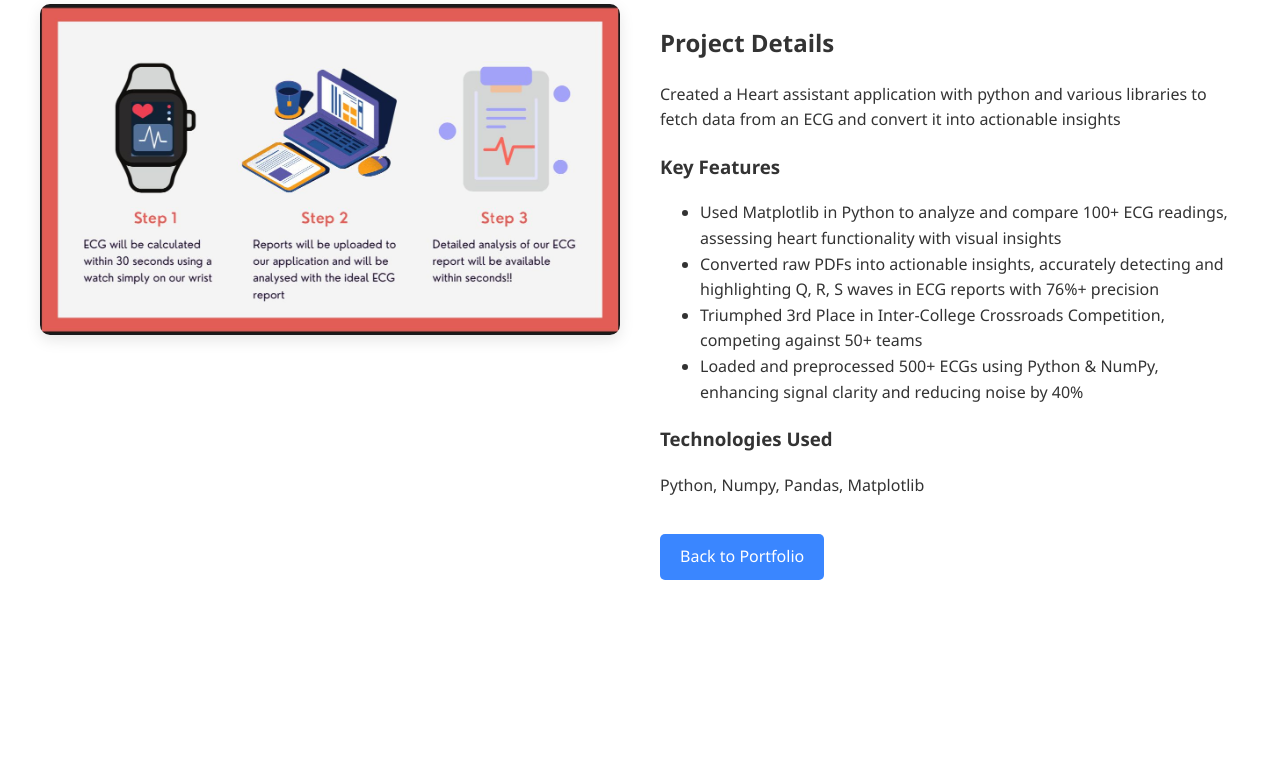
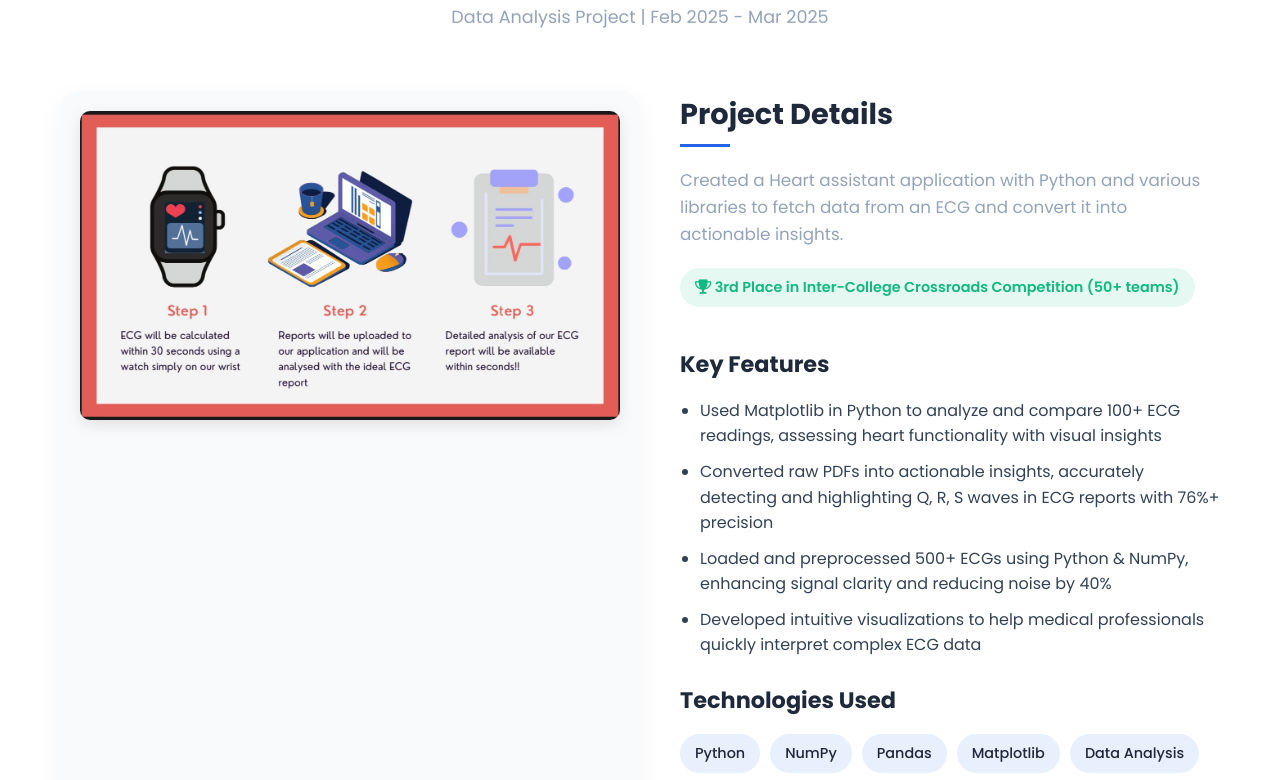
Before and after one commit to aneeeeshh/Portfolio, a plain HTML site: page project-heartist.html in a window 1280 px wide. Shown: the part 176-956 px from the top of the page. Before the commit the page ends 800 px from the top, so only its background shows below. Drawn offline with Linux system fonts and the light colour scheme.

Commit message:
Update project-heartist.html

```diff
--- a/project-heartist.html
+++ b/project-heartist.html
@@ -3,51 +3,225 @@
 <head>
     <meta charset="UTF-8">
     <meta name="viewport" content="width=device-width, initial-scale=1.0">
-    <title>OLA Dashboard - Aneesh Gupta</title>
+    <title>Heartist - Heart Assistant - Aneesh Gupta</title>
+    <link rel="stylesheet" href="https://cdnjs.cloudflare.com/ajax/libs/font-awesome/6.0.0-beta3/css/all.min.css">
+    <link rel="preconnect" href="https://fonts.googleapis.com">
+    <link rel="preconnect" href="https://fonts.gstatic.com" crossorigin>
+    <link href="https://fonts.googleapis.com/css2?family=Poppins:wght@300;400;500;600;700&display=swap" rel="stylesheet">
     <style>
-        /* You can reuse the same CSS from your main page */
+        :root {
+            --primary: #2563eb;       /* Blue-600 */
+            --primary-dark: #1d4ed8;  /* Blue-700 */
+            --primary-light: #3b82f6; /* Blue-500 */
+            --secondary: #10b981;    /* Emerald-500 */
+            --dark: #1e293b;         /* Slate-800 */
+            --dark-light: #334155;    /* Slate-700 */
+            --light: #f8fafc;        /* Slate-50 */
+            --gray: #94a3b8;         /* Slate-400 */
+            --light-gray: #e2e8f0;    /* Slate-200 */
+            --white: #ffffff;
+            --black: #0f172a;       /* Slate-900 */
+        }
+
+        * {
+            margin: 0;
+            padding: 0;
+            box-sizing: border-box;
+            font-family: 'Poppins', sans-serif;
+        }
+
         body {
-            font-family: 'Segoe UI', Tahoma, Geneva, Verdana, sans-serif;
+            background-color: var(--white);
+            color: var(--dark);
             line-height: 1.6;
-            color: #333;
+            padding: 0;
+        }
+
+        .container {
             max-width: 1200px;
             margin: 0 auto;
-            padding: 20px;
+            padding: 100px 20px 60px;
         }
+
+        a {
+            text-decoration: none;
+            color: var(--primary);
+            transition: all 0.3s ease;
+        }
+
+        a:hover {
+            color: var(--primary-dark);
+        }
+
+        .btn {
+            display: inline-block;
+            padding: 12px 30px;
+            background-color: var(--primary);
+            color: var(--white);
+            border-radius: 30px;
+            font-weight: 600;
+            transition: all 0.3s ease;
+            border: none;
+            cursor: pointer;
+            box-shadow: 0 4px 6px rgba(0, 0, 0, 0.1);
+            margin-right: 15px;
+            margin-top: 20px;
+        }
+
+        .btn:hover {
+            background-color: var(--primary-dark);
+            transform: translateY(-2px);
+            box-shadow: 0 6px 12px rgba(0, 0, 0, 0.15);
+        }
+
+        .btn-outline {
+            background: transparent;
+            border: 2px solid var(--primary);
+            color: var(--primary);
+        }
+
+        .btn-outline:hover {
+            background-color: var(--primary);
+            color: var(--white);
+        }
+
         .project-header {
             text-align: center;
-            margin-bottom: 40px;
+            margin-bottom: 60px;
+            position: relative;
         }
+
+        .project-header h1 {
+            font-size: 2.5rem;
+            font-weight: 700;
+            color: var(--dark);
+            margin-bottom: 15px;
+        }
+
+        .project-header p {
+            color: var(--gray);
+            font-size: 1.1rem;
+        }
+
         .project-content {
             display: flex;
             flex-wrap: wrap;
             gap: 40px;
+            margin-bottom: 60px;
         }
+
         .project-image {
             flex: 1;
             min-width: 300px;
+            background-color: var(--light);
+            border-radius: 20px;
+            padding: 20px;
+            box-shadow: 0 10px 30px rgba(0, 0, 0, 0.05);
         }
+
         .project-image img {
             width: 100%;
             border-radius: 10px;
             box-shadow: 0 5px 15px rgba(0,0,0,0.1);
+            transition: transform 0.3s ease;
         }
+
+        .project-image img:hover {
+            transform: scale(1.02);
+        }
+
         .project-details {
             flex: 1;
             min-width: 300px;
         }
+
+        .project-details h2 {
+            font-size: 1.8rem;
+            color: var(--dark);
+            margin-bottom: 20px;
+            position: relative;
+            padding-bottom: 10px;
+        }
+
+        .project-details h2::after {
+            content: '';
+            position: absolute;
+            bottom: 0;
+            left: 0;
+            width: 50px;
+            height: 3px;
+            background-color: var(--primary);
+        }
+
+        .project-details p {
+            color: var(--gray);
+            margin-bottom: 20px;
+            font-size: 1.05rem;
+        }
+
+        .project-details h3 {
+            font-size: 1.4rem;
+            color: var(--dark);
+            margin: 25px 0 15px;
+        }
+
+        .project-details ul {
+            margin-bottom: 25px;
+            padding-left: 20px;
+        }
+
+        .project-details li {
+            margin-bottom: 10px;
+            color: var(--dark-light);
+        }
+
+        .tech-tags {
+            display: flex;
+            flex-wrap: wrap;
+            gap: 10px;
+            margin-bottom: 30px;
+        }
+
+        .tech-tag {
+            padding: 8px 15px;
+            background-color: rgba(37, 99, 235, 0.1);
+            border-radius: 20px;
+            color: var(--dark);
+            font-weight: 500;
+            font-size: 0.9rem;
+        }
+
+        .achievement-badge {
+            display: inline-block;
+            padding: 8px 15px;
+            background-color: rgba(16, 185, 129, 0.1);
+            border-radius: 20px;
+            color: var(--secondary);
+            font-weight: 600;
+            font-size: 0.9rem;
+            margin-bottom: 15px;
+        }
+
+        @media (max-width: 768px) {
+            .container {
+                padding: 80px 20px 40px;
+            }
+
+            .project-header h1 {
+                font-size: 2rem;
+            }
+
             .btn {
-            display: inline-block;
-            padding: 10px 20px;
-            background: #3a86ff;
-            color: white;
-            border-radius: 5px;
-            text-decoration: none;
-            margin-top: 20px;
+                display: block;
+                width: 100%;
+                margin-right: 0;
+                margin-bottom: 15px;
+            }
         }
     </style>
 </head>
 <body>
+    <div class="container">
         <div class="project-header">
             <h1>Heartist - Heart Assistant Application</h1>
             <p>Data Analysis Project | Feb 2025 - Mar 2025</p>
@@ -60,22 +234,32 @@
 
             <div class="project-details">
                 <h2>Project Details</h2>
-            <p>Created a Heart assistant application with python and various libraries to fetch data from an ECG and convert it into actionable insights</p>
+                <p>Created a Heart assistant application with Python and various libraries to fetch data from an ECG and convert it into actionable insights.</p>
+
+                <div class="achievement-badge">
+                    <i class="fas fa-trophy"></i> 3rd Place in Inter-College Crossroads Competition (50+ teams)
+                </div>
 
                 <h3>Key Features</h3>
                 <ul>
-                <li>Used Matplotlib in Python to analyze and compare 100+ ECG readings, assessing heart functionality with visual
-insights</li>
-                <li>Converted raw PDFs into actionable insights, accurately detecting and highlighting Q, R, S waves in ECG reports with
-76%+ precision</li>
-                <li>Triumphed 3rd Place in Inter-College Crossroads Competition, competing against 50+ teams</li>
+                    <li>Used Matplotlib in Python to analyze and compare 100+ ECG readings, assessing heart functionality with visual insights</li>
+                    <li>Converted raw PDFs into actionable insights, accurately detecting and highlighting Q, R, S waves in ECG reports with 76%+ precision</li>
                     <li>Loaded and preprocessed 500+ ECGs using Python & NumPy, enhancing signal clarity and reducing noise by 40%</li>
+                    <li>Developed intuitive visualizations to help medical professionals quickly interpret complex ECG data</li>
                 </ul>
 
                 <h3>Technologies Used</h3>
-            <p>Python, Numpy, Pandas, Matplotlib</p>
+                <div class="tech-tags">
+                    <span class="tech-tag">Python</span>
+                    <span class="tech-tag">NumPy</span>
+                    <span class="tech-tag">Pandas</span>
+                    <span class="tech-tag">Matplotlib</span>
+                    <span class="tech-tag">Data Analysis</span>
+                    <span class="tech-tag">ECG Processing</span>
+                </div>
 
-            <a href="index.html" class="btn">Back to Portfolio</a>
+                <a href="index.html" class="btn btn-outline"><i class="fas fa-arrow-left"></i> Back to Portfolio</a>
+            </div>
         </div>
     </div>
 </body>
```
Lines whose indentation alone changed are shown as unchanged.
